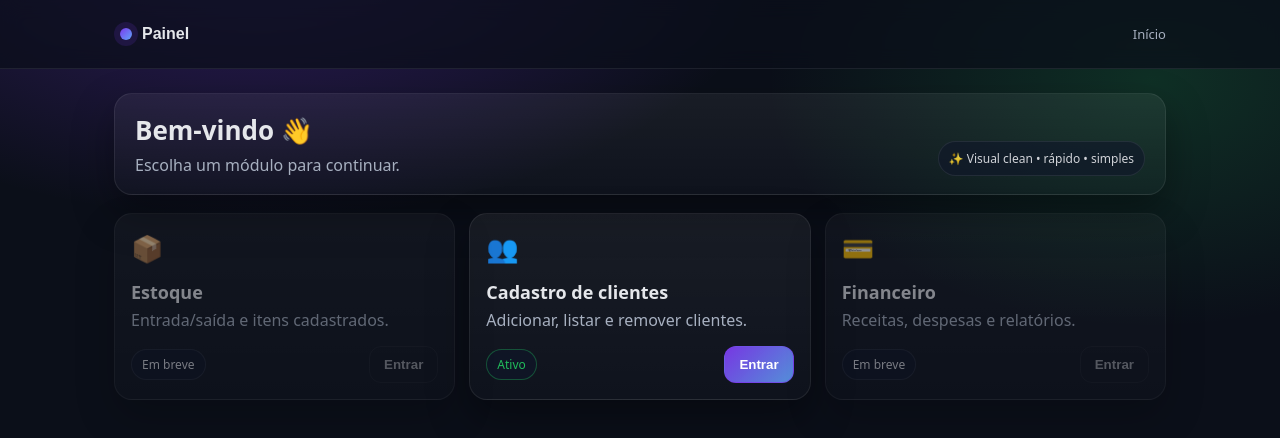
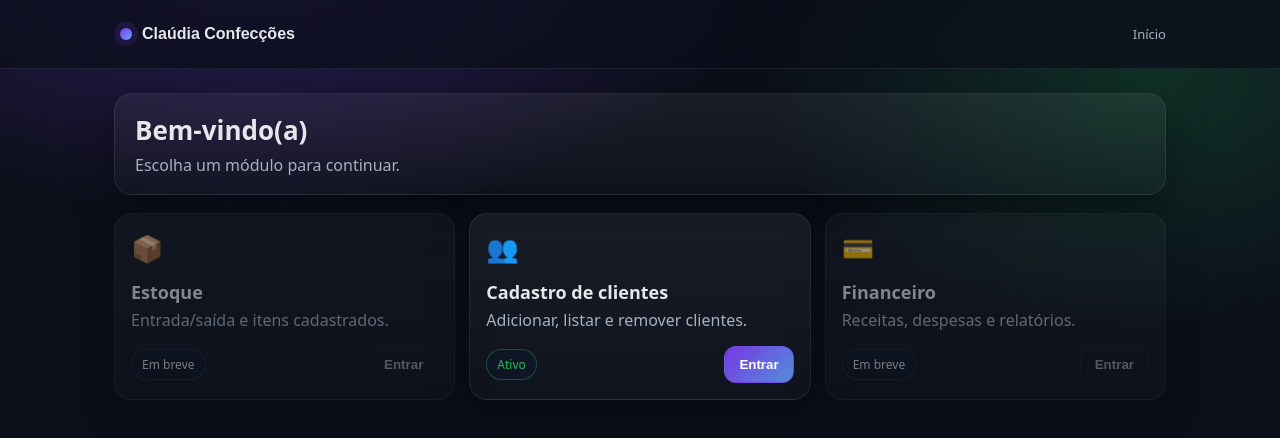
Before and after one commit to Silvio42/clients-loja, an Electron app: page public/index.html in a window 1280 px wide. Drawn offline with Linux system fonts and the light colour scheme.

Commit message:
versao pronta pra rodar

```diff
--- a/public/index.html
+++ b/public/index.html
@@ -11,7 +11,7 @@
     <div class="wrap topbar__inner">
       <button class="brand" id="goHome" type="button">
         <span class="brand__dot"></span>
-        <span class="brand__text">Painel</span>
+        <span class="brand__text">Claúdia Confecções</span>
       </button>
       <nav class="crumbs"><span id="crumb">Início</span></nav>
     </div>
--- a/public/views/home.html
+++ b/public/views/home.html
@@ -1,10 +1,9 @@
 <section class="view">
   <div class="hero">
     <div>
-      <h1>Bem-vindo 👋</h1>
+      <h1>Bem-vindo(a)</h1>
       <p>Escolha um módulo para continuar.</p>
     </div>
-    <div class="hero__hint">✨ Visual clean • rápido • simples</div>
   </div>
 
   <div class="grid">
```
Also changed, not shown: package.json (+11 -0 lines), 6 other files.
